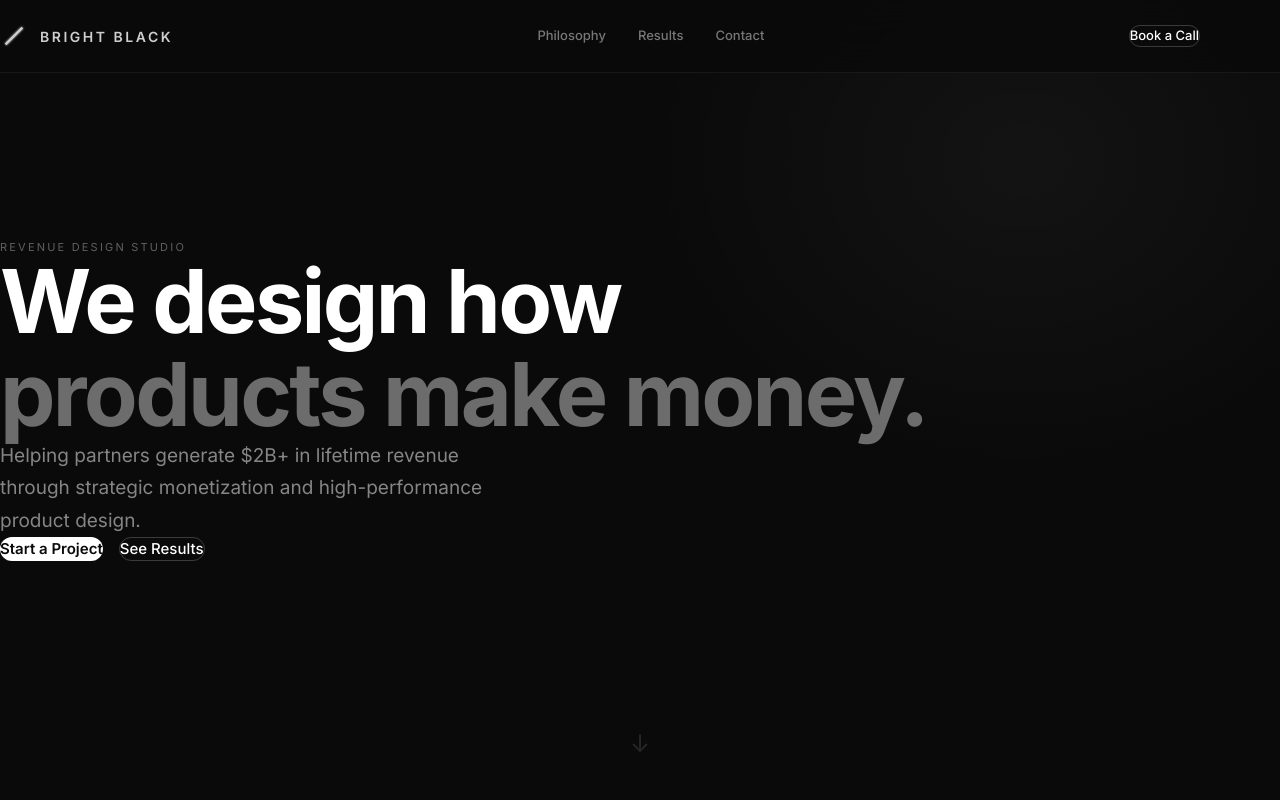
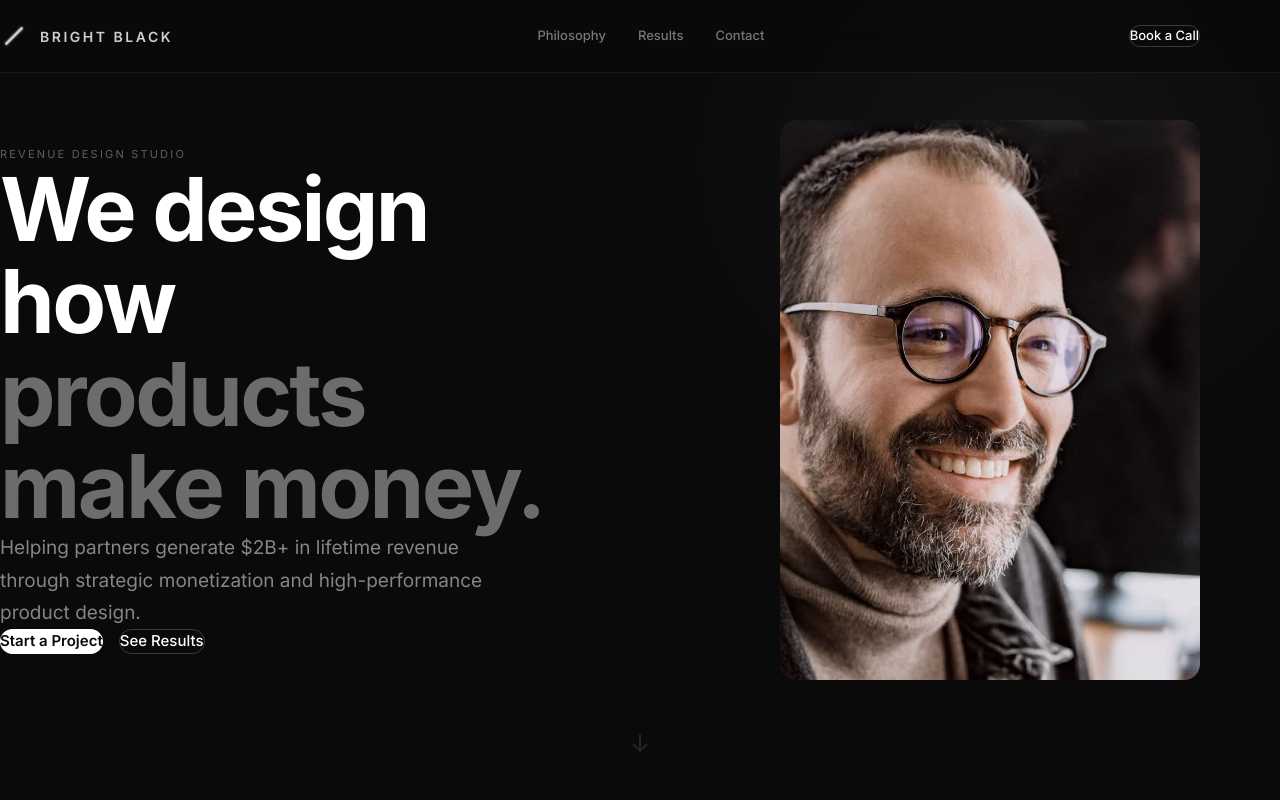
Before and after one commit to halthelobster/brightblack-site, a Next.js app: page / in a window 1280 px wide. Shown: the top 800 px of the page. Built offline with nearby package versions, Linux system fonts and the light colour scheme.

Commit message:
fix: hero grid layout, headshot visible on desktop

```diff
--- a/app/page.tsx
+++ b/app/page.tsx
@@ -85,7 +85,7 @@ export default function Home() {
       {/* ━━━ Hero ━━━ */}
       <section className="hero-ambient min-h-screen flex items-end md:items-center pb-24 md:pb-0 pt-[72px]">
         <div className="max-w-[1200px] mx-auto px-6 md:px-10 w-full">
-          <div className="grid md:grid-cols-[1fr_auto] gap-12 md:gap-20 items-center">
+          <div className="grid md:grid-cols-2 gap-12 md:gap-16 items-center">
             {/* Copy */}
             <div className="space-y-8 md:space-y-10 order-2 md:order-1">
               <div className="space-y-4">
@@ -120,7 +120,7 @@ export default function Home() {
 
             {/* Headshot */}
             <div className="order-1 md:order-2 flex justify-center md:justify-end">
-              <div className="headshot-container relative rounded-2xl overflow-hidden photo-glow">
+              <div className="relative w-full max-w-[320px] md:max-w-[420px] aspect-[3/4] rounded-2xl overflow-hidden photo-glow">
                 <Image
                   src="/speaker-final-1024.jpg"
                   alt="Jordan Blackman"
```
